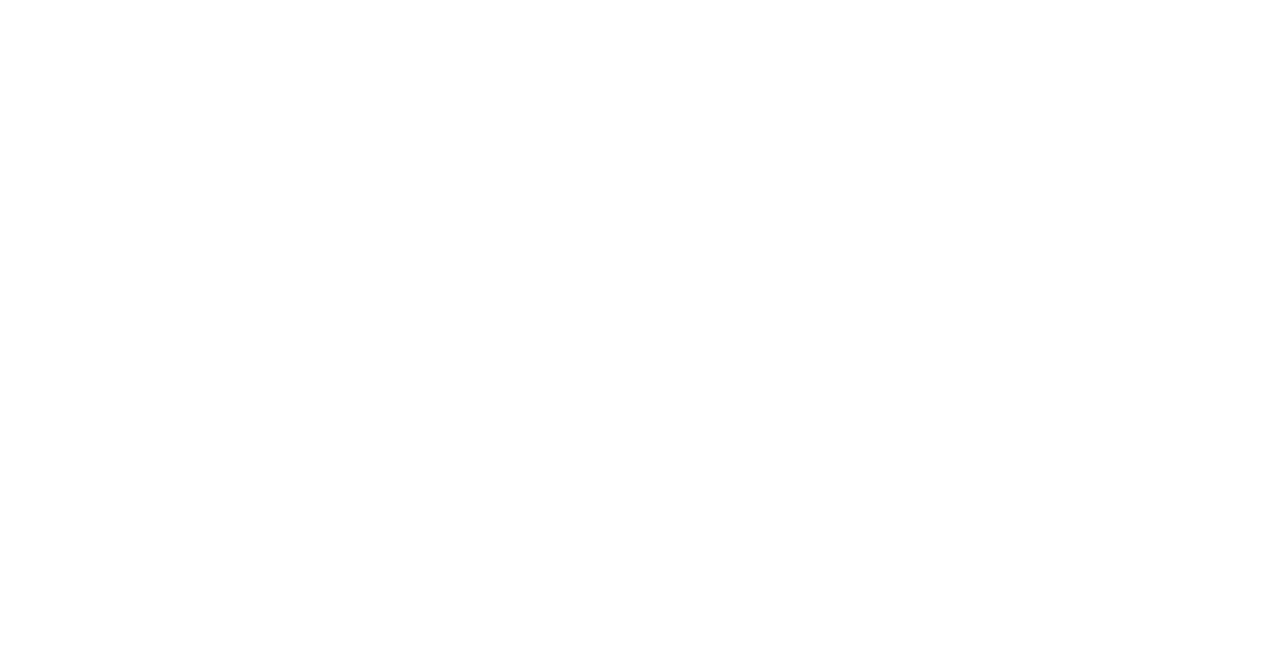
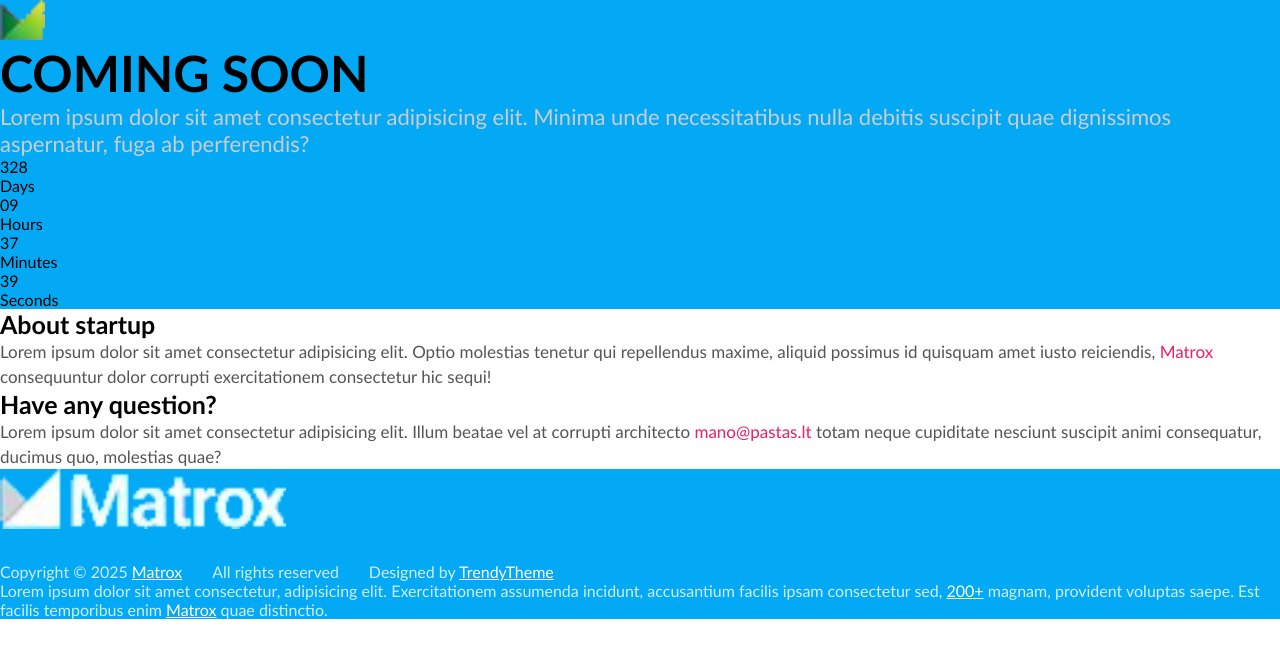
Before and after one commit to FaustasSlekonis/55-comingsoon, a website: page index.html in a window 1280 px wide. Drawn offline with Linux system fonts and the light colour scheme.

Commit message:
comming soon

```diff
--- /dev/null
+++ b/css/components/clock.css
@@ -0,0 +1,24 @@
+.clock {
+    display: flex;
+    flex-wrap: wrap;
+    gap: 40px 0;
+    width: 100%;
+    color: #fff;
+  }
+  .clock .time {
+    width: 25%;
+  }
+  .clock .value {
+    font-size: 50px;
+    font-weight: bold;
+    font-family: cursive;
+  }
+  .clock .label {
+    text-transform: uppercase;
+  }
+
+  @media (max-width: 700px) {
+    .clock .time {
+      width: 50%;
+    }
+  }
--- /dev/null
+++ b/css/components/layout.css
@@ -0,0 +1,79 @@
+.container {
+    display: flex;
+    flex-direction: column;
+    align-items: center;
+    width: 100%;
+    padding-top: 60px;
+    padding-bottom: 60px;
+  }
+
+  .row {
+    display: flex;
+    justify-content: center;
+    flex-wrap: wrap;
+    gap: 60px 20px;
+    width: 1000px;
+  }
+
+  .row-short {
+    display: flex;
+    flex-direction: column;
+    align-items: center;
+    text-align: center;
+    width: 600px;
+  }
+  header > .row-short {
+    gap: 20px;
+  }
+
+  .column {
+    display: flex;
+    flex-direction: column;
+    gap: 20px;
+    width: 50%;
+  }
+  .column + .column {
+    width: 40%;
+    margin-left: auto;
+  }
+
+  @media (max-width: 1100px) {
+    .row {
+      width: 800px;
+    }
+  }
+
+  @media (max-width: 900px) {
+    .row {
+      width: 600px;
+    }
+    .column,
+    .column + .column {
+      width: 100%;
+    }
+  }
+
+  @media (max-width: 700px) {
+    .row {
+      width: 400px;
+    }
+
+    .row-short {
+      width: 400px;
+    }
+  }
+
+  @media (max-width: 500px) {
+    .container {
+      padding-left: 20px;
+      padding-right: 20px;
+    }
+
+    .row {
+      width: 100%;
+    }
+
+    .row-short {
+      width: 100%;
+    }
+  }
--- /dev/null
+++ b/css/pages/coming-soon.css
@@ -0,0 +1,69 @@
+body,
+body * {
+  margin: 0;
+  padding: 0;
+  box-sizing: border-box;
+}
+
+body {
+  font-family: 'Gill Sans', 'Gill Sans MT', Calibri, 'Trebuchet MS', sans-serif;
+}
+
+.bg-blue {
+  background-color: #03a9f5;
+}
+
+.logo {
+  height: 40px;
+}
+
+.main-title {
+  font-size: 50px;
+  text-transform: uppercase;
+  color: #000;
+}
+
+.main-description {
+  font-size: 22px;
+  color: #ccc;
+}
+
+.section-title {
+  font-size: 25px;
+  color: #000;
+}
+
+.section-description {
+  font-size: 17px;
+  line-height: 25px;
+  color: #555;
+}
+.section-description > a {
+  color: #eb1e61;
+  text-decoration: none;
+}
+
+footer {
+  /* color: rgba(255, 255, 255, 0.8); */
+  color: #ffffffcd;
+}
+
+.logo-white {
+  height: 60px;
+  margin-bottom: 30px;
+}
+
+footer a {
+  color: #fff;
+}
+
+.text-trio {
+  display: flex;
+  gap: 0 30px;
+}
+
+@media (max-width: 700px) {
+  .text-trio {
+    flex-direction: column;
+  }
+}
--- a/index.html
+++ b/index.html
@@ -10,8 +10,60 @@
 <link rel="apple-touch-icon" sizes="180x180" href="/apple-touch-icon.png" />
 <meta name="apple-mobile-web-app-title" content="MyWebSite" />
 <link rel="manifest" href="/site.webmanifest" />
+<link rel="stylesheet" href="./css/pages/coming-soon.css">
 </head>
 <body>
+    <header class="container bg-blue">
+        <div class="row-short">
+            <img class="logo" src="./img/logo.png" alt="Logo">
+            <h1 class="main-title">Coming soon</h1>
+            <p class="main-description">Lorem ipsum dolor sit amet consectetur adipisicing elit. Minima unde necessitatibus nulla debitis suscipit quae dignissimos aspernatur, fuga ab perferendis?</p>
+            <div class="clock">
+                <div class="time">
+                    <div class="value">328</div>
+                    <div class="label">Days</div>
+                </div>
+                <div class="time">
+                    <div class="value">09</div>
+                    <div class="label">Hours</div>
+                </div>
+                <div class="time">
+                    <div class="value">37</div>
+                    <div class="label">Minutes</div>
+                </div>
+                <div class="time">
+                    <div class="value">39</div>
+                    <div class="label">Seconds</div>
+                </div>
+            </div>
+            <div class="mouse"></div>
+        </div>
+    </header>
 
+    <main class="container">
+        <div class="row">
+            <div class="column">
+                <h2 class="section-title">About startup</h2>
+                <p class="section-description">Lorem ipsum dolor sit amet consectetur adipisicing elit. Optio molestias tenetur qui repellendus maxime, aliquid possimus id quisquam amet iusto reiciendis, <a href="#">Matrox</a> consequuntur dolor corrupti exercitationem consectetur hic sequi!</p>
+            </div>
+            <div class="column">
+                <h2 class="section-title">Have any question?</h2>
+                <p class="section-description">Lorem ipsum dolor sit amet consectetur adipisicing elit. Illum beatae vel at corrupti architecto <a href="mailto:mano@pastas.lt">mano@pastas.lt</a> totam neque cupiditate nesciunt suscipit animi consequatur, ducimus quo, molestias quae?</p>
+            </div>
+        </div>
+    </main>
+
+    <footer class="container bg-blue">
+        <div class="row-short">
+            <img class="logo-white" src="./img/logo-white.png" alt="Logo">
+            <div class="text-trio">
+                <p>Copyright &copy; 2025 <a href="#">Matrox</a></p>
+                <p>All rights reserved</p>
+                <p>Designed by <a href="#">TrendyTheme</a></p>
+            </div>
+            <p>Lorem ipsum dolor sit amet consectetur, adipisicing elit. Exercitationem assumenda incidunt, accusantium facilis ipsam consectetur sed, <a href="#">200+</a> magnam, provident voluptas saepe. Est facilis temporibus enim <a href="#">Matrox</a> quae distinctio.</p>
+        </div>
+    </footer>
 </body>
+
 </html>
```
Also changed, not shown: css/components/mouse.css (added, +17 -0 lines), img/logo-white.png (added), img/logo.png (added).
